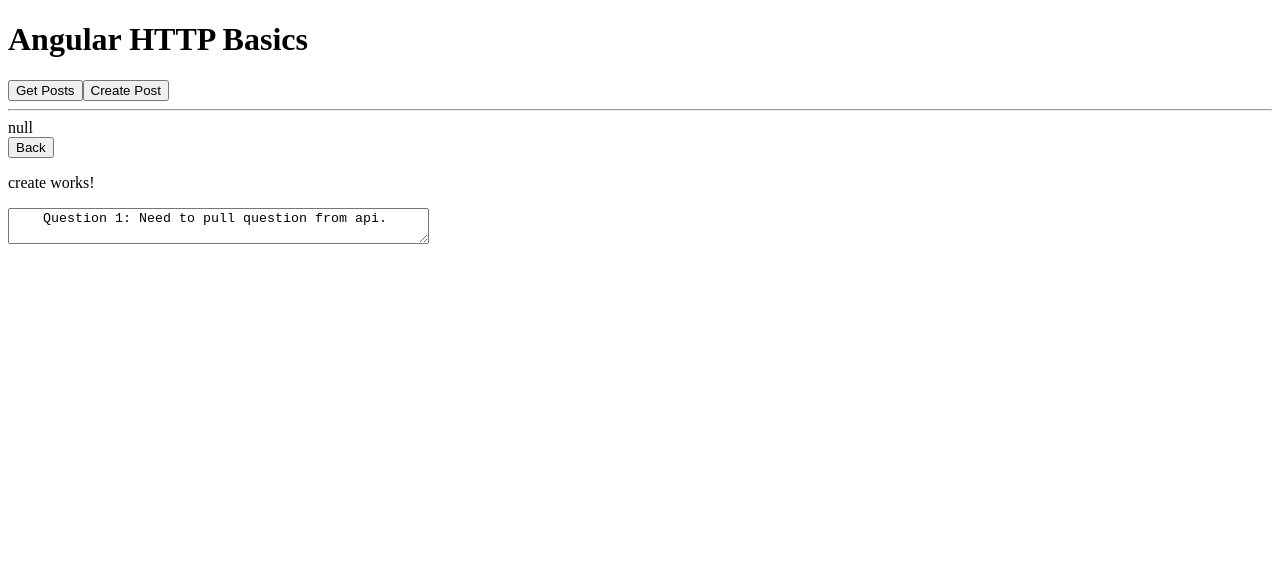
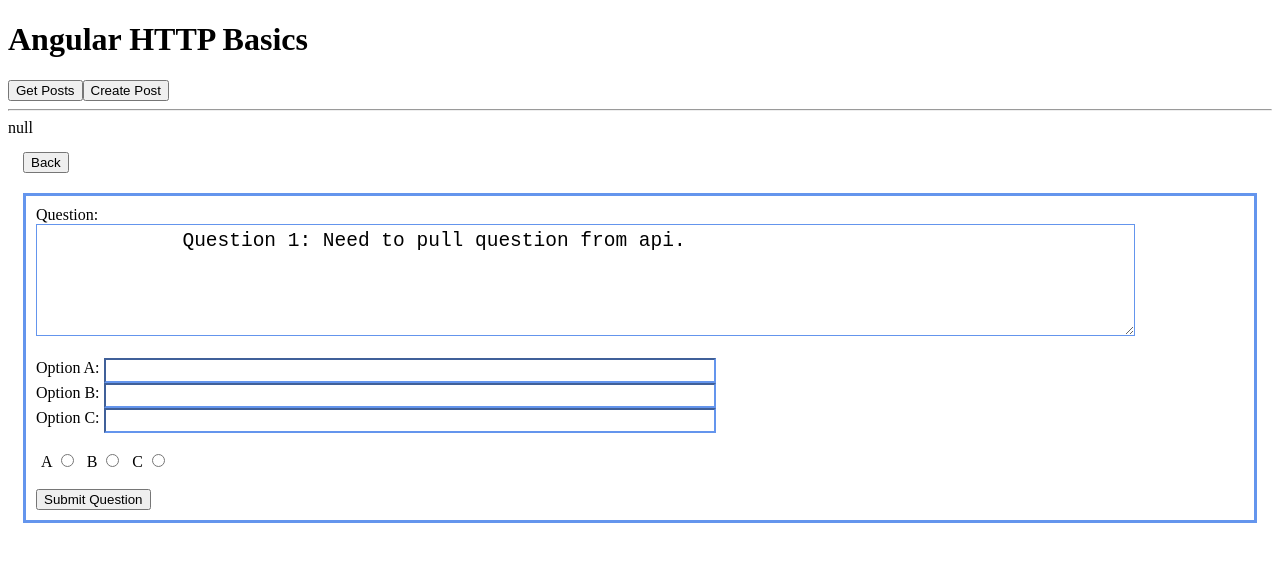
Before and after one commit to isaac324/cst438-project, an Angular app: page /create in a window 1280 px wide. Shown: the top 562 px of the page. Built offline with nearby package versions, Linux system fonts and the light colour scheme.

Commit message:
create page edits

```diff
--- a/src/app/create/create.component.html
+++ b/src/app/create/create.component.html
@@ -1,10 +1,38 @@
+<div class="container">
+
     <div class="back">
         <button routerLink="/home">Back</button>
     </div>
 
-<p>create works!</p>
-
-
+    <div class="question">
+        Question:<br>
         <textarea row="5" cols="50">
             Question 1: Need to pull question from api.
         </textarea>
+        <br>
+        <br>
+        Option A:
+        <input type="text" name="Option A">
+        <br>
+        Option B:
+        <input type="text" name="Option B">
+        <br>
+        Option C:
+        <input type="text" name="Option C">
+        <br>
+        <br>
+        <label class="answers">A
+            <input type="radio" name="q1" value="a">
+        </label>
+        <label class="answers">B
+            <input type="radio" name="q1" value="b">
+        </label>
+        <label class="answers">C
+            <input type="radio" name="q1" value="c">
+        </label>
+        <br>
+        <br>
+        <button type="submit" routerLink="/home">Submit Question</button>
+    </div>
+
+</div>
--- a/src/app/create/create.component.scss
+++ b/src/app/create/create.component.scss
@@ -0,0 +1,32 @@
+.back {
+    padding-bottom: 20px;
+}
+
+.answers {
+    padding: 5px;
+    padding-right: 5px;
+}
+
+input[type="text"] {
+    width: 50%;
+    border-color: cornflowerblue;
+    padding-bottom: 5px;
+}
+
+.container {
+    padding: 15px;
+}
+
+.question {
+    padding: 10px;
+    border-style: solid;
+    border-color: cornflowerblue;
+}
+
+textarea {
+    padding: 5px;
+    font-size: 1.5em;
+    height: 100px;
+    width: 90%;
+    border-color: cornflowerblue;
+}
```
Lines whose indentation alone changed are shown as unchanged.
